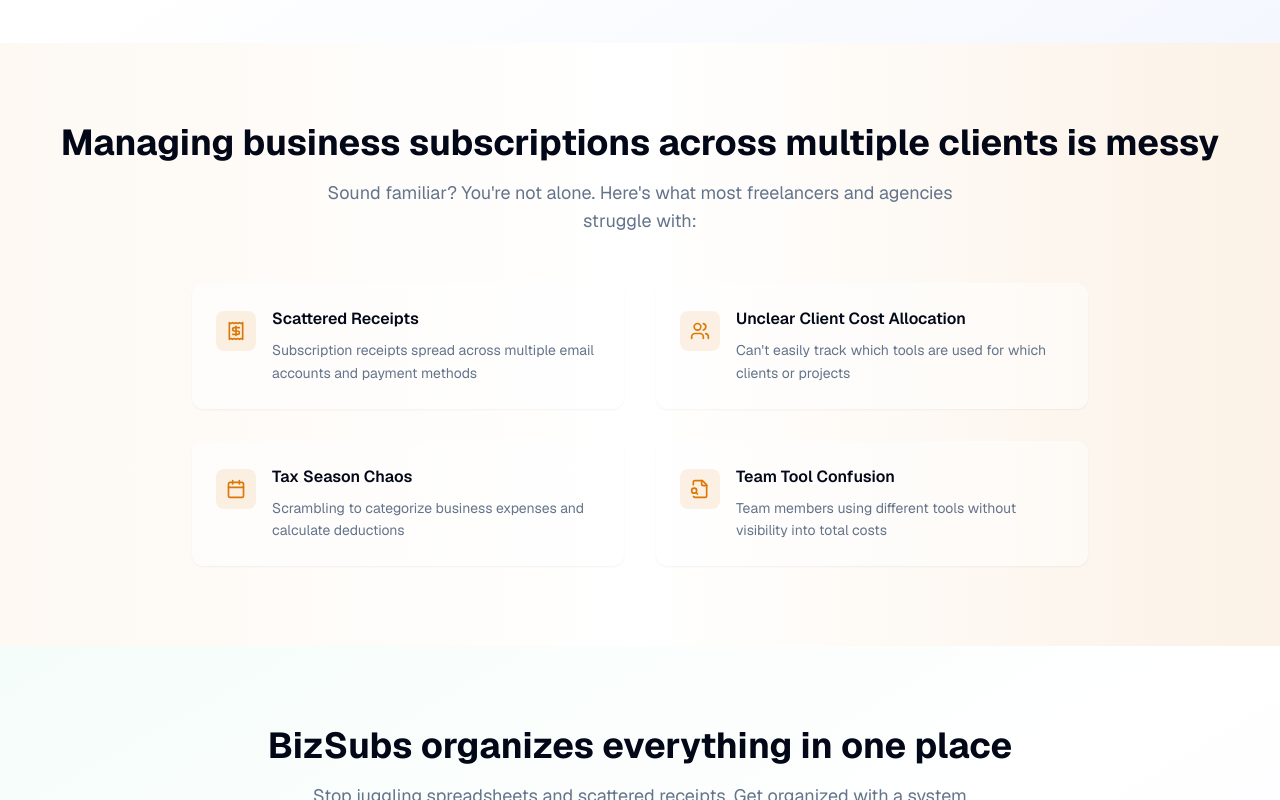
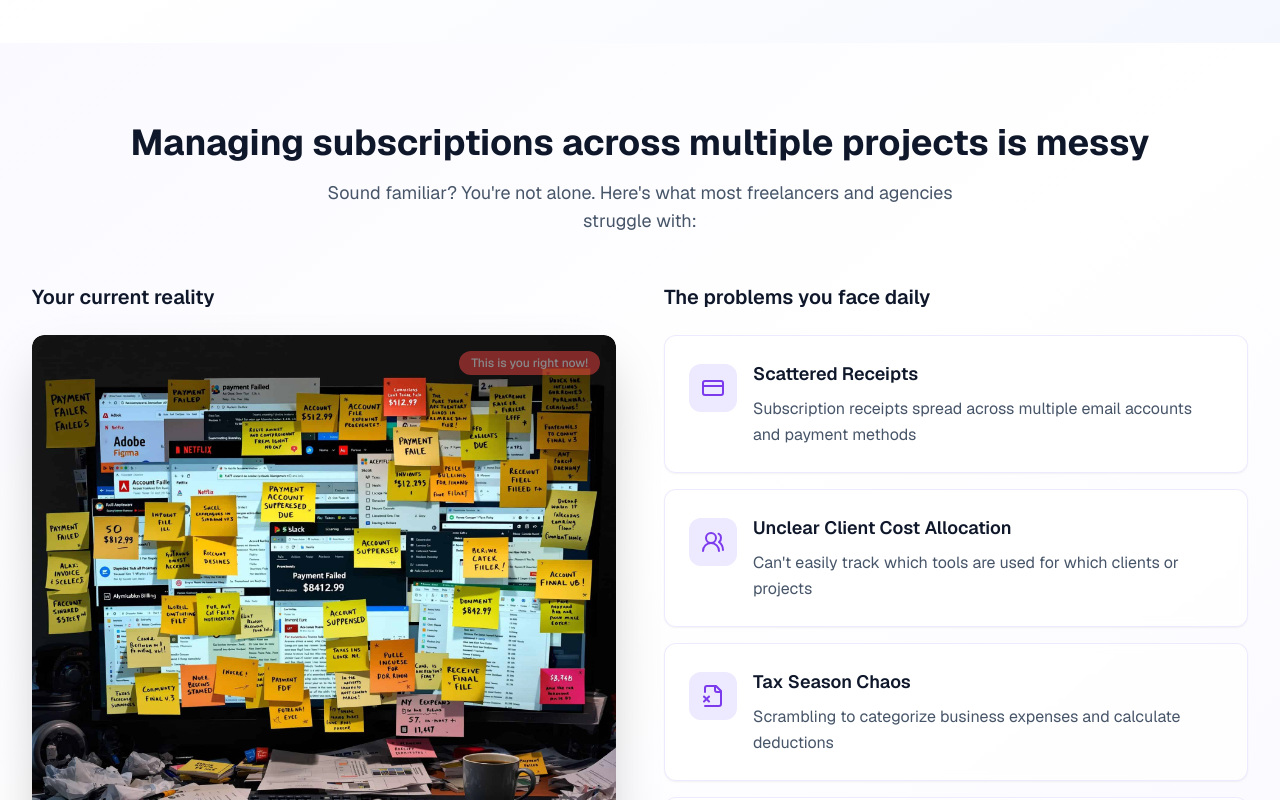
Before and after one commit to 19Ash82/bizsubs, a Next.js app: page / in a window 1280 px wide. Shown: the part 800-1600 px from the top of the page. Built offline with nearby package versions, Linux system fonts and the light colour scheme.

Commit message:
Version 02 of homepage

```diff
--- a/components/homepage/Pricing.tsx
+++ b/components/homepage/Pricing.tsx
@@ -29,7 +29,7 @@
     price: "$0",
     description: "Perfect for getting started with basic subscription tracking",
     features: [
-      { name: "Track up to 2 total items", included: true },
+      { name: "Track up to 3 total items", included: true },
       { name: "Basic dashboard overview", included: true },
       { name: "Manual data entry", included: true },
       { name: "Cloud storage", included: true },
@@ -221,7 +221,7 @@
                 </h4>
                 <ul className="space-y-1">
                   <li>• Keep all your data</li>
-                  <li>• Continue with Free plan (2 items max)</li>
+                  <li>• Continue with Free plan (3 items max)</li>
                   <li>• Upgrade anytime to unlock full features</li>
                   <li>• No surprise charges</li>
                 </ul>
--- a/components/homepage/Problem.tsx
+++ b/components/homepage/Problem.tsx
@@ -1,8 +1,15 @@
-// Created 2024-12-19: Problem section component for BizSubs homepage
-// Highlights pain points in managing business subscriptions across clients
+// Updated 2024-12-19: Problem section component for BizSubs homepage
+// Redesigned with 2-column layout: subscription visual left, problems right, purple theming
+
+"use client";
 
 import { Card, CardContent } from "@/components/ui/card";
-import { FileSearchIcon, UsersIcon, ReceiptIcon, CalendarIcon } from "lucide-react";
+import {
+  CreditCardIcon,
+  Users2Icon,
+  FileX2Icon,
+  AlertTriangleIcon
+} from "lucide-react";
 
 export interface ProblemProps {
   className?: string;
@@ -16,58 +23,101 @@
 
 const painPoints: PainPoint[] = [
   {
-    icon: ReceiptIcon,
+    icon: CreditCardIcon,
     title: "Scattered Receipts",
     description: "Subscription receipts spread across multiple email accounts and payment methods"
   },
   {
-    icon: UsersIcon,
+    icon: Users2Icon,
     title: "Unclear Client Cost Allocation",
     description: "Can't easily track which tools are used for which clients or projects"
   },
   {
-    icon: CalendarIcon,
+    icon: FileX2Icon,
     title: "Tax Season Chaos",
     description: "Scrambling to categorize business expenses and calculate deductions"
   },
   {
-    icon: FileSearchIcon,
+    icon: AlertTriangleIcon,
     title: "Team Tool Confusion",
     description: "Team members using different tools without visibility into total costs"
   }
 ];
 
+// Subscription chaos image component
+const SubscriptionChaosImage = () => {
+  return (
+    <div className="relative rounded-xl overflow-hidden shadow-2xl">
+      <img
+        src="/images/subscription-chaos-desk.jpg"
+        alt="Chaotic desk covered with sticky notes showing payment failures, account suspensions, and subscription management problems - representing the current reality of managing multiple business subscriptions"
+        className="w-full h-auto rounded-xl"
+        style={{ aspectRatio: '1/1' }}
+      />
+      {/* Overlay for better text contrast if needed */}
+      <div className="absolute inset-0 bg-gradient-to-t from-black/20 via-transparent to-transparent rounded-xl"></div>
+
+      {/* Chaos indicator */}
+      <div className="absolute top-4 right-4">
+        <div className="bg-red-500 text-white text-xs px-3 py-1 rounded-full font-medium shadow-lg animate-pulse">
+          This is you right now!
+        </div>
+      </div>
+    </div>
+  );
+};
+
 export function Problem({ className }: ProblemProps) {
   return (
-    <section className={`py-12 sm:py-16 lg:py-20 bg-gradient-to-r from-warning/5 via-background to-warning/10 ${className}`}>
+    <section className={`py-12 sm:py-16 lg:py-20 bg-gradient-to-br from-violet-50/50 via-background to-violet-100/30 dark:from-violet-950/20 dark:via-background dark:to-violet-900/10 ${className}`}>
       <div className="container mx-auto px-4 sm:px-6 lg:px-8">
         {/* Section Header */}
         <div className="text-center mb-12">
-          <h2 className="text-2xl sm:text-3xl lg:text-4xl font-bold mb-4">
-            Managing business subscriptions across multiple clients is messy
+          <h2 className="text-2xl sm:text-3xl lg:text-4xl font-bold mb-4 text-slate-900 dark:text-slate-100">
+            Managing subscriptions across multiple projects is messy
           </h2>
-          <p className="text-lg text-muted-foreground max-w-2xl mx-auto">
+          <p className="text-lg text-slate-600 dark:text-slate-400 max-w-2xl mx-auto">
             Sound familiar? You're not alone. Here's what most freelancers and agencies struggle with:
           </p>
         </div>
 
-        {/* Pain Points Grid */}
-        <div className="grid grid-cols-1 md:grid-cols-2 gap-6 lg:gap-8 max-w-4xl mx-auto">
+        {/* Main Content: 2-column layout on desktop, stacked on mobile */}
+        <div className="max-w-7xl mx-auto">
+          <div className="grid grid-cols-1 lg:grid-cols-2 gap-8 lg:gap-12 items-start">
+
+            {/* Left Column: Subscription Management Visual (shows first on mobile) */}
+            <div className="order-1 lg:order-1">
+              <div className="sticky top-8">
+                <h3 className="text-xl font-semibold mb-6 text-center lg:text-left text-slate-900 dark:text-slate-100">
+                  Your current reality
+                </h3>
+                <SubscriptionChaosImage />
+              </div>
+            </div>
+
+            {/* Right Column: Problem Points (shows second on mobile) */}
+            <div className="order-2 lg:order-2">
+              <h3 className="text-xl font-semibold mb-6 text-center lg:text-left text-slate-900 dark:text-slate-100">
+                The problems you face daily
+              </h3>
+              <div className="space-y-4">
                 {painPoints.map((painPoint, index) => {
                   const IconComponent = painPoint.icon;
                   return (
-              <Card key={index} className="border-0 shadow-sm bg-background/50">
+                    <Card key={index} className="border-violet-200/50 dark:border-violet-800/30 shadow-sm bg-background/80 backdrop-blur-sm hover:shadow-lg hover:shadow-violet-500/10 transition-all duration-300">
                       <CardContent className="p-6">
                         <div className="flex items-start space-x-4">
                           {/* Icon */}
-                    <div className="w-10 h-10 bg-warning/10 rounded-lg flex items-center justify-center flex-shrink-0 mt-1">
-                      <IconComponent className="w-5 h-5 text-warning" />
+                          <div className="w-12 h-12 bg-violet-100 dark:bg-violet-900/30 rounded-xl flex items-center justify-center flex-shrink-0 mt-1">
+                            <IconComponent className="w-6 h-6 text-violet-600 dark:text-violet-400" />
                           </div>
 
                           {/* Content */}
-                    <div>
-                      <h3 className="font-semibold mb-2">{painPoint.title}</h3>
-                      <p className="text-muted-foreground text-sm leading-relaxed">
+                          <div className="flex-1">
+                            <h4 className="font-semibold text-lg mb-2 text-slate-900 dark:text-slate-100">
+                              {painPoint.title}
+                            </h4>
+                            <p className="text-slate-600 dark:text-slate-400 leading-relaxed">
                               {painPoint.description}
                             </p>
                           </div>
@@ -78,6 +128,9 @@
                 })}
               </div>
             </div>
+          </div>
+        </div>
+      </div>
     </section>
   );
 }
```
Also changed, not shown: public/images/README.txt (added), public/images/subscription-chaos-desk.jpg (added), 1 other file (tests, documents, lock files or other folders). Lines whose indentation alone changed are shown as unchanged.
